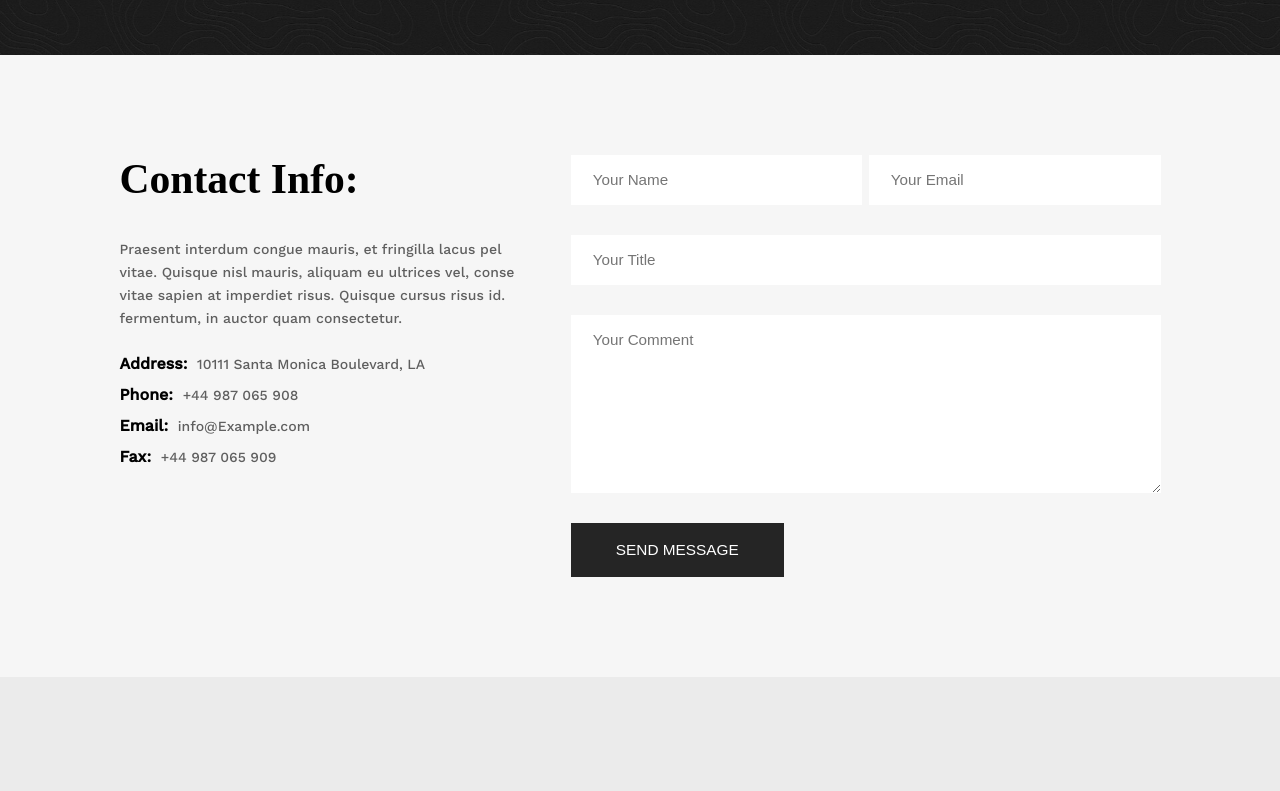
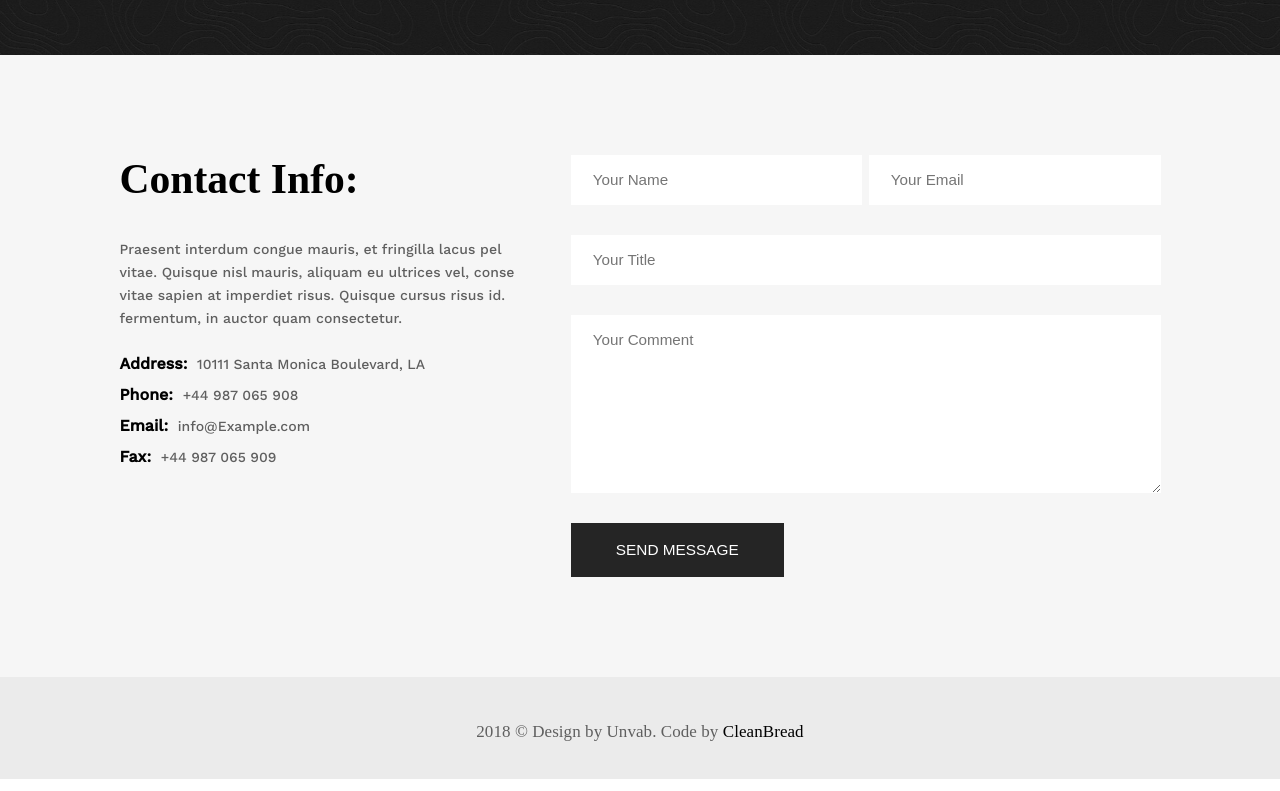
Before and after one commit to CleanBread/SnowSite, a website: page html/home.html in a window 1280 px wide. Shown: the part 3366-4157 px from the top of the page. Drawn offline with Linux system fonts and the light colour scheme.

Commit message:
верстка готова, вроде

```diff
--- a/cssAndSass/home.sass
+++ b/cssAndSass/home.sass
@@ -414,6 +414,10 @@ a
         margin: 44px 205px 25px 205px
         display: flex
         flex-direction: column
-    &__social
+    &__text
         height: 33.2px
-        padding-bottom: 12px
+        text-align: center
+        .text
+            margin: 0
+            a
+                color: black
--- a/html/home.html
+++ b/html/home.html
@@ -216,8 +216,9 @@
         </div>
         <div class="footer">
             <div class="footer__container">
-                <div class="footer__social"></div>
-                <div class="footer__text"></div>
+                <div class="footer__text">
+                    <p class="text">2018 © Design by Unvab. Code by <a href="https://github.com/CleanBread" target="_blank">CleanBread</a></p>
+                </div>
             </div>
         </div>
     </div>
```
Also changed, not shown: cssAndSass/home.css.
